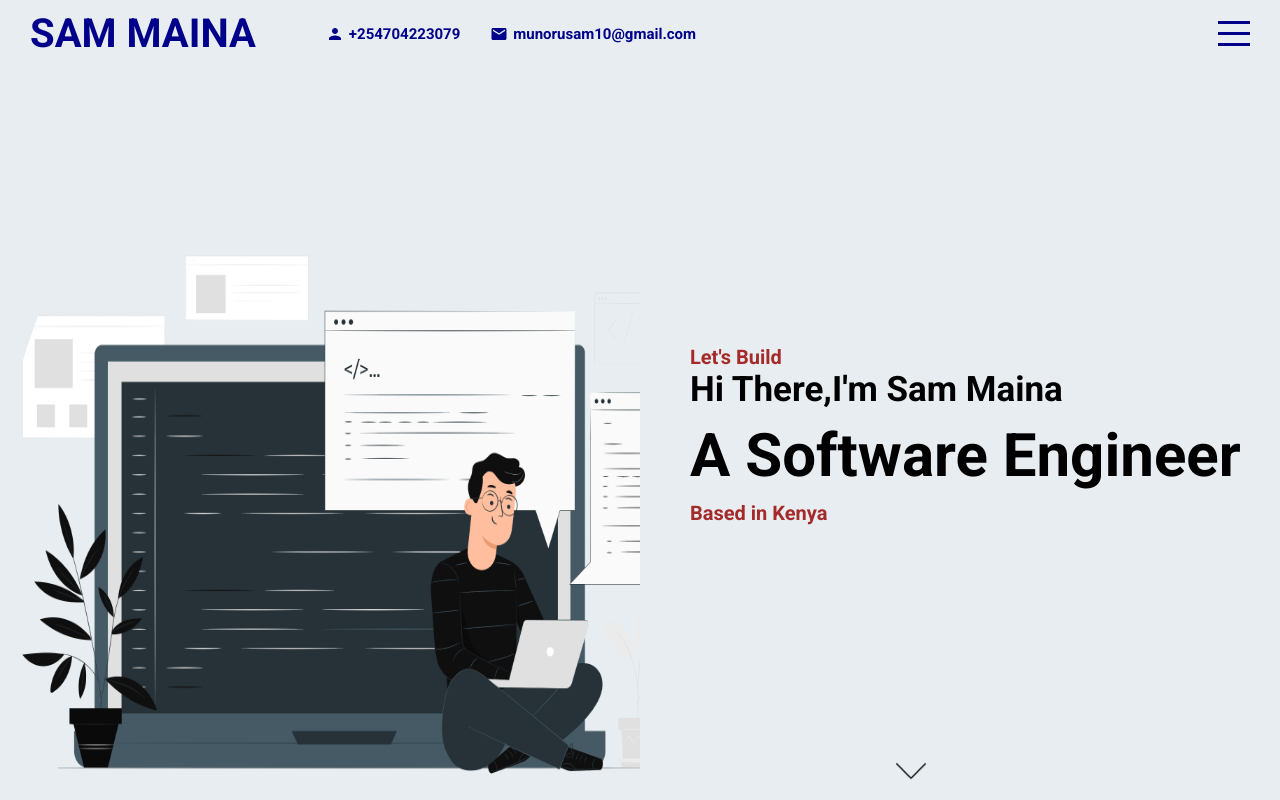
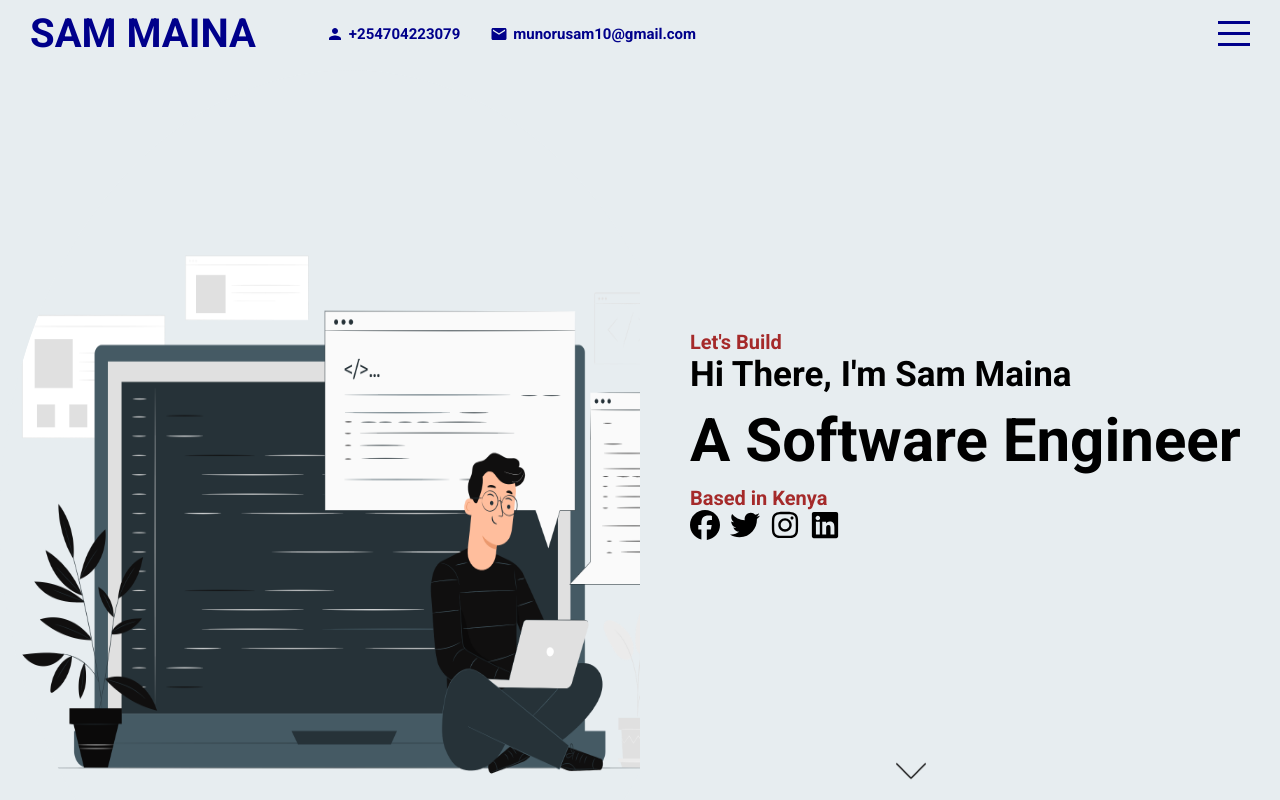
Before and after one commit to sammun1926/sam-portfolio, a React (Create React App) app: page / in a window 1280 px wide. Built offline with nearby package versions, Linux system fonts and the light colour scheme; the HTML template or start-up script is replaced by a standard one.

Commit message:
updates icons

```diff
--- a/package.json
+++ b/package.json
@@ -5,6 +5,9 @@
   "dependencies": {
     "@emotion/react": "^11.11.1",
     "@emotion/styled": "^11.11.0",
+    "@fortawesome/fontawesome-svg-core": "^6.4.2",
+    "@fortawesome/free-brands-svg-icons": "^6.4.2",
+    "@fortawesome/react-fontawesome": "^0.2.0",
     "@mui/icons-material": "^5.11.16",
     "@mui/material": "^5.13.5",
     "@testing-library/jest-dom": "^5.16.5",
--- a/src/components/intro/Intro.jsx
+++ b/src/components/intro/Intro.jsx
@@ -1,4 +1,7 @@
-import "./Intro.scss"
+import React from 'react';
+import { FontAwesomeIcon } from '@fortawesome/react-fontawesome';
+import { faFacebook, faTwitter, faInstagram , faLinkedin, } from '@fortawesome/free-brands-svg-icons';
+import "./Intro.scss";
 
 export default function Intro() {
   return (
@@ -11,16 +14,23 @@ export default function Intro() {
       <div className="right">
         <div className="wrapper">
           <h3>Let's Build</h3>
-          <h2>Hi There,I'm Sam Maina </h2>
-          <h1> A <spam>Software Engineer</spam></h1>
+          <h2>Hi There, I'm Sam Maina </h2>
+          <h1> A <span>Software Engineer</span></h1>
           <h3>Based in Kenya</h3>
+          <div className="social-icons">
+            <FontAwesomeIcon icon={faFacebook} />
+            <FontAwesomeIcon icon={faTwitter} />
+            <FontAwesomeIcon icon={faInstagram} />
+            <FontAwesomeIcon icon={faLinkedin} />
+
+
+          </div>
         </div>
+
         <a href="#portfolio">
           <img src="assets/down2.png" alt=""/>
-          </a>
+        </a>
       </div>
-
-
     </div>
   )
 }
--- a/src/components/intro/Intro.scss
+++ b/src/components/intro/Intro.scss
@@ -52,6 +52,24 @@
                 color: brown;
             }
 
+           /* Assuming you want to style social icons under .social-icons class */
+
+.social-icons {
+    display: flex;
+    align-items: center; /* Vertical alignment */
+    gap: 10px; /* Spacing between icons */
+  }
+
+  .social-icons svg {
+    width: 30px; /* Adjust the icon size as needed */
+    height: 30px; /* Adjust the icon size as needed */
+    color: #000; /* Icon color */
+    transition: color 0.3s ease; /* Smooth color transition on hover */
+  }
+
+  .social-icons svg:hover {
+    color: #007bff; /* Change color on hover */
+  }
 
 
         }
@@ -64,6 +82,7 @@
                     width: 30px;
                 }
             }
+
             }
 
 
```
Also changed, not shown: 1 other file (tests, documents, lock files or other folders).
